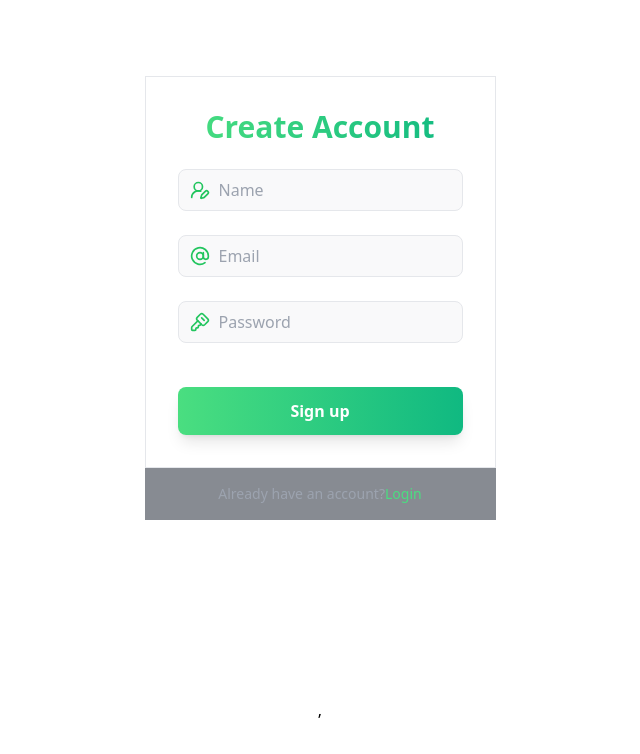
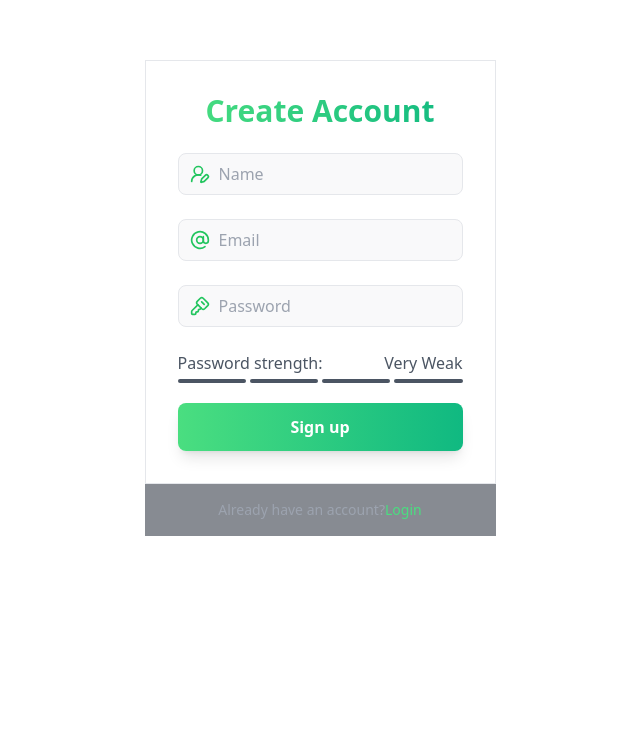
Before and after one commit to Letsdothis94/auth-app, a React app in the folder frontend/: page /signup in a window 1280 px wide. Shown: the part 134-888 px from the top of the page, without its empty margins (320-960 px from the left). After the commit the page ends 864 px from the top, so only its background shows below. Built offline with nearby package versions, Linux system fonts and the light colour scheme; the HTML template or start-up script is replaced by a standard one.

Commit message:
password strength logic added

```diff
--- a/frontend/src/components/PasswordStrength.jsx
+++ b/frontend/src/components/PasswordStrength.jsx
@@ -1,8 +1,45 @@
 import React from 'react'
 
-const PasswordStrength = () => {
+const PasswordStrength = ({ password }) => {
+    const getStrength = (password) => {
+        let str = 0;
+        if(password.length >= 6) str++;
+        if(password.match(/[a-z]/) && password.match(/[A-Z]/)) str++;
+        if(password.match(/\d/)) str++;
+        if(password.match(/[^a-zA-Z\d]/)) str++;
+        return str;
+    };
+
+    const strength = getStrength(password);
+
+    const getColor = (str) => {
+        if(str === 0) return "bg-red-400";
+		if (strength === 1) return "bg-red-300";
+        if (strength === 2) return "bg-yellow-400";
+        if (strength === 3) return "bg-yellow-300";
+        return "bg-green-400";
+    };
+
+    const passStr = (str) => {
+        if(str === 0) return "Very Weak";
+        if (str === 1) return "Weak";
+        if (str === 2) return "Fair";
+        if (str === 3) return "Good";
+        return "Strong";
+    }
+
   return (
-    <div>PasswordStrength</div>
+    <div className='mt-2'>
+        <div className='flex justify-between items-center mb-1'>
+            <span className='text-md text-gray-600'>Password strength:</span>
+            <span className='text-md text-gray-600'>{passStr(strength)}</span>
+        </div>
+        <div className='flex space-x-1'>
+            {[...Array(4)].map((_, i) => (
+                <div key={i} className={`h-1 w-1/4 rounded-full transition-colors duration-300 ${i < strength ? getColor(strength) : "bg-gray-600"}`}/>
+            ))}
+        </div>
+    </div>
   )
 }
 
--- a/frontend/src/main.jsx
+++ b/frontend/src/main.jsx
@@ -8,6 +8,6 @@ createRoot(document.getElementById('root')).render(
   <BrowserRouter>
     <StrictMode>
       <App />
-    </StrictMode>,
+    </StrictMode>
   </BrowserRouter>
 )
--- a/frontend/src/pages/SignupPage.jsx
+++ b/frontend/src/pages/SignupPage.jsx
@@ -3,6 +3,7 @@ import { motion } from "motion/react";
 import Input from '../components/Input';
 import { AtSign, UserRoundPen, KeySquare } from "lucide-react";
 import { Link } from 'react-router';
+import PasswordStrength from '../components/PasswordStrength';
 
 const SignupPage = () => {
     const [email, setEmail] = useState("");
@@ -41,6 +42,7 @@ const SignupPage = () => {
             value={password}
             onChange={(e) => setPassword(e.target.value)}
           />
+          <PasswordStrength password={password} />
           <motion.button
             type="submit"
             className="mt-5 w-full py-3 px-4 bg-gradient-to-r from-green-400 to-emerald-500 text-white font-bold rounded-lg shadow-lg hover:from-green-600 hover:to-emerald-700"
```
